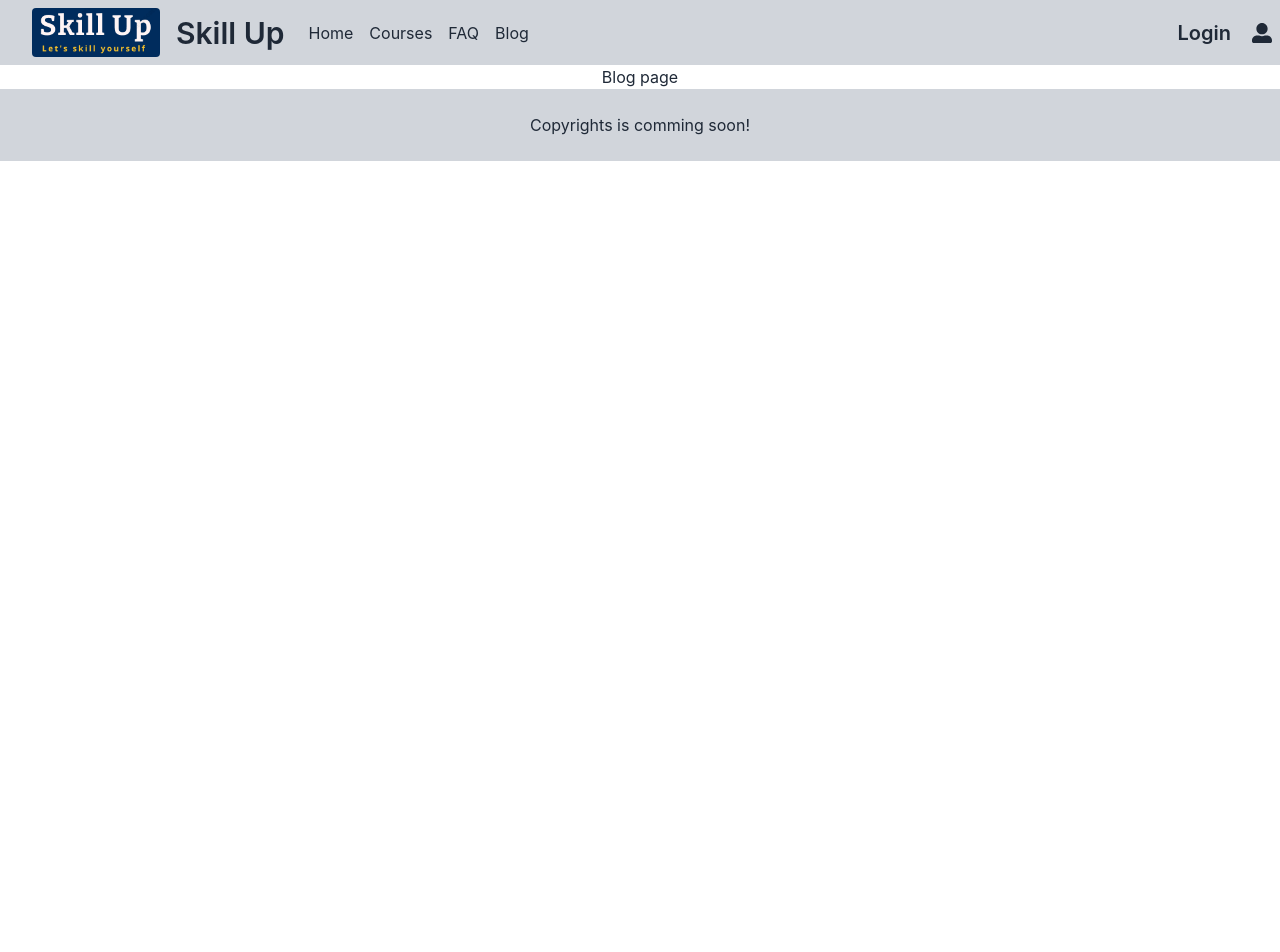
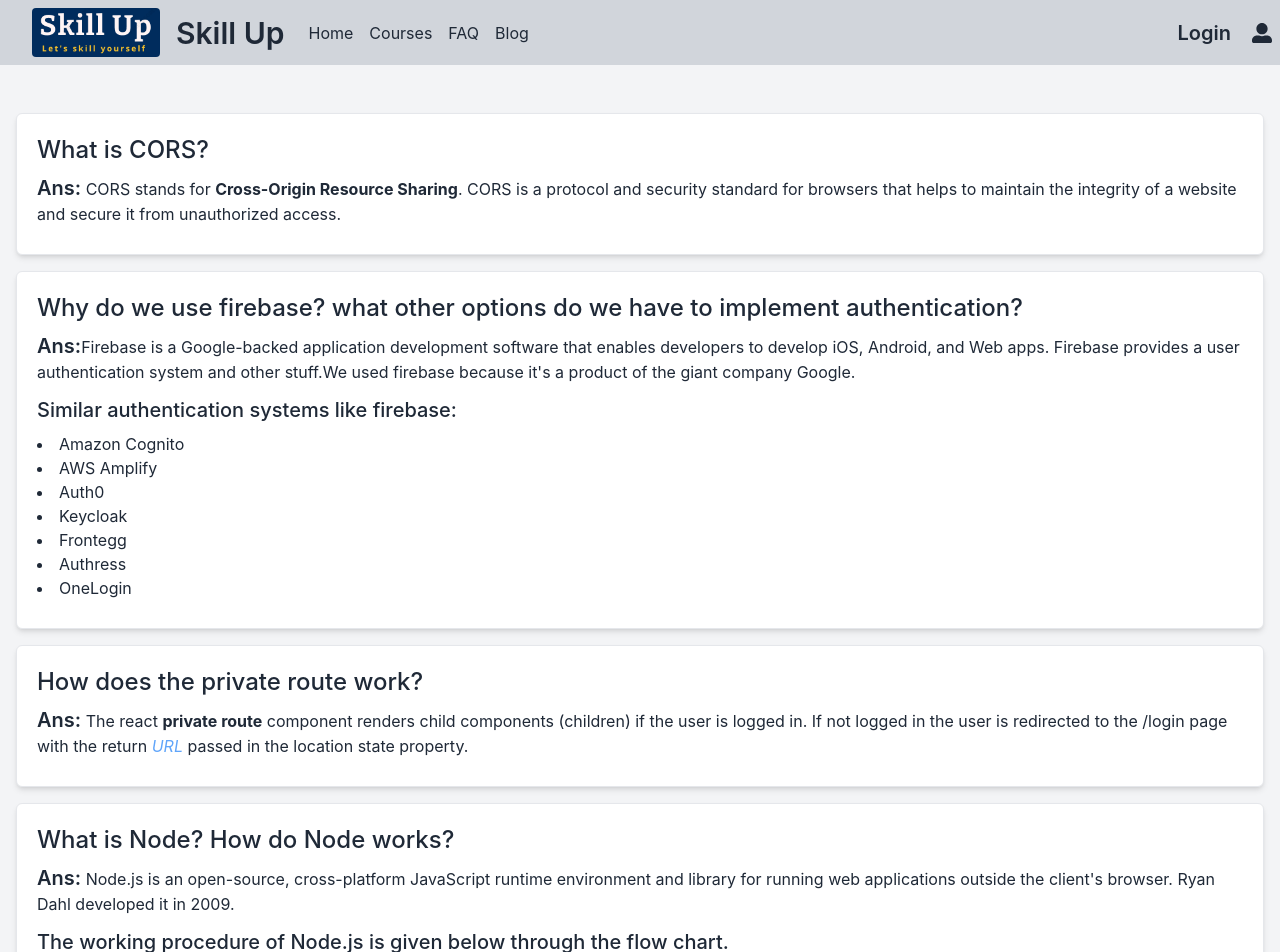
Before and after one commit to zakiralhasan/skill-up-client, a React (Create React App) app: page /blog in a window 1280 px wide. Shown: the top 952 px of the page. Before the commit the page ends 800 px from the top, so only its background shows below. Built offline with nearby package versions, Linux system fonts and the light colour scheme; no server answers.

Commit message:
blog section work done

```diff
--- a/src/Components/Pages/Blog/Blog.js
+++ b/src/Components/Pages/Blog/Blog.js
@@ -1,9 +1,90 @@
 import React from "react";
+import flowChart from "../../../images/nodejs-architecture.png";
 
 const Blog = () => {
   return (
-    <div>
-      <h1>Blog page</h1>
+    <div className="bg-gray-100">
+      <div className="py-8">
+        <div className="m-4 p-5 text-left border bg-white shadow-md rounded-md">
+          <h1 className="text-2xl font-medium">What is CORS?</h1>
+          <div className="my-2">
+            <p>
+              <span className="text-xl font-semibold">Ans:</span> CORS stands
+              for <strong>Cross-Origin Resource Sharing</strong>. CORS is a
+              protocol and security standard for browsers that helps to maintain
+              the integrity of a website and secure it from unauthorized access.
+            </p>
+          </div>
+        </div>
+        <div className="m-4 p-5 text-left border bg-white shadow-md rounded-md">
+          <h1 className="text-2xl font-medium">
+            Why do we use firebase? what other options do we have to implement
+            authentication?
+          </h1>
+          <div className="my-2">
+            <p>
+              <span className="text-xl font-semibold">Ans:</span>
+              {""}Firebase is a Google-backed application development software
+              that enables developers to develop iOS, Android, and Web apps.
+              Firebase provides a user authentication system and other stuff.We
+              used firebase because it's a product of the giant company Google.
+            </p>
+            <div className="mt-3">
+              <h1 className="my-2 sm:text-xl font-medium">
+                Similar authentication systems like firebase:
+              </h1>
+              <ul className="list-inside list-disc">
+                <li>Amazon Cognito</li>
+                <li>AWS Amplify</li>
+                <li>Auth0</li>
+                <li>Keycloak</li>
+                <li>Frontegg</li>
+                <li>Authress</li>
+                <li>OneLogin</li>
+              </ul>
+            </div>
+          </div>
+        </div>
+        <div className="m-4 p-5 text-left border bg-white shadow-md rounded-md">
+          <h1 className="text-2xl font-medium">
+            How does the private route work?
+          </h1>
+          <div className="my-2">
+            <p>
+              <span className="text-xl font-semibold">Ans:</span> The react{" "}
+              <strong>private route</strong> component renders child components
+              (children) if the user is logged in. If not logged in the user is
+              redirected to the /login page with the return{" "}
+              <i className="text-blue-400">URL</i> passed in the location state
+              property.
+            </p>
+          </div>
+        </div>
+        <div className="m-4 p-5 text-left border bg-white shadow-md rounded-md">
+          <h1 className="text-2xl font-medium">
+            What is Node? How do Node works?
+          </h1>
+          <div className="my-2">
+            <p>
+              <span className="text-xl font-semibold">Ans:</span> Node.js is an
+              open-source, cross-platform JavaScript runtime environment and
+              library for running web applications outside the client's browser.
+              Ryan Dahl developed it in 2009.
+            </p>
+            <div className="mt-3">
+              <h1 className="my-2 mb-3 sm:text-xl font-medium">
+                The working procedure of Node.js is given below through the flow
+                chart.
+              </h1>
+              <img
+                className=" sm:w-1/2 sm:mx-auto  border-2 rounded-md"
+                src={flowChart}
+                alt=""
+              />
+            </div>
+          </div>
+        </div>
+      </div>
     </div>
   );
 };
```
Also changed, not shown: src/images/nodejs-architecture.png (added).
